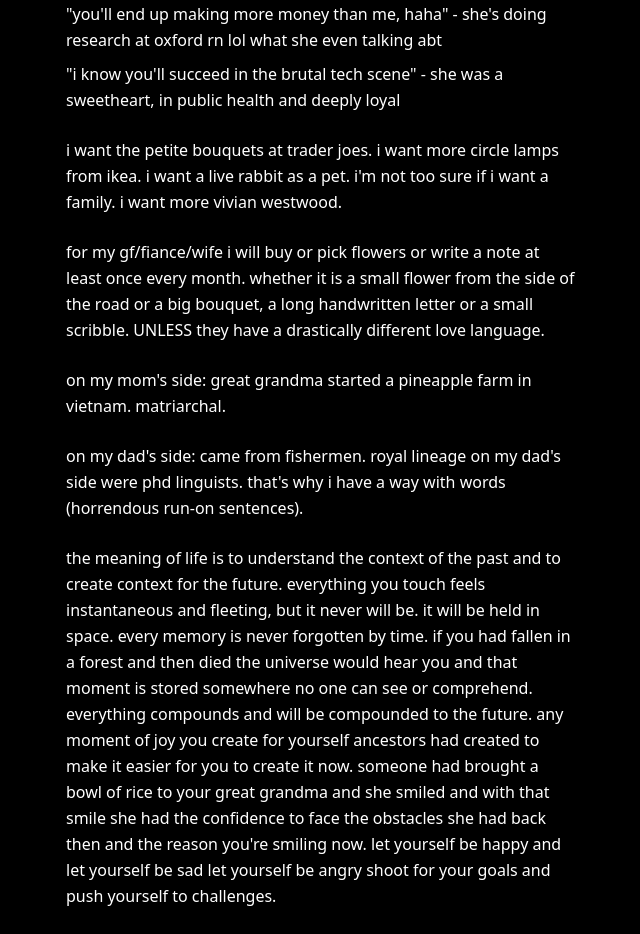
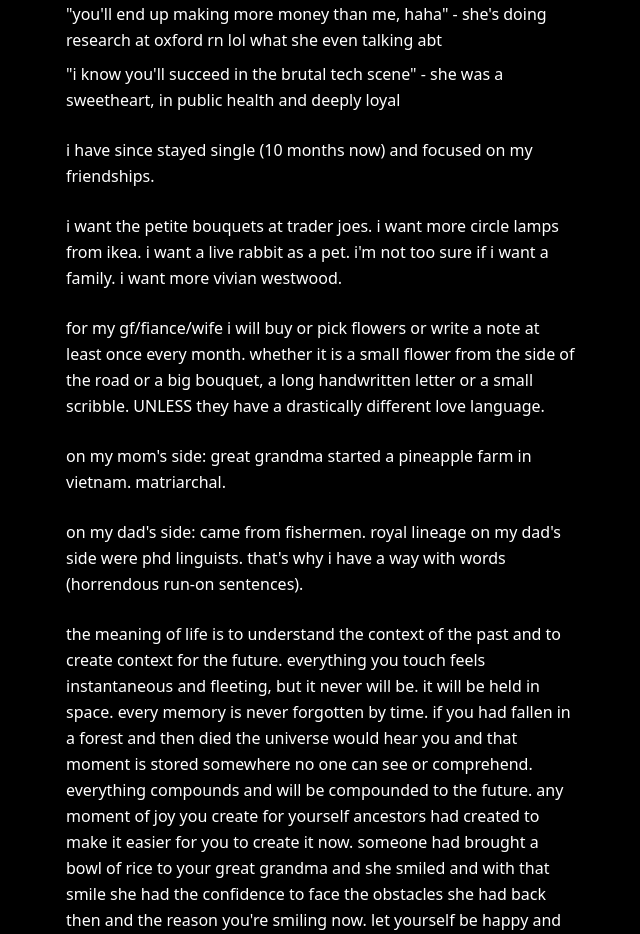
Before and after one commit to audgeviolin07/jiasimple, a Next.js app: page /about in a window 1280 px wide. Shown: the part 2460-3394 px from the top of the page, without its empty margins (464-1104 px from the left). Built offline with nearby package versions, Linux system fonts and the light colour scheme.

Commit message:
add personal reflection on relationships and friendships to about page

```diff
--- a/src/app/about/page.tsx
+++ b/src/app/about/page.tsx
@@ -70,6 +70,8 @@ export default function About() {
               <li>&quot;i know you&apos;ll succeed in the brutal tech scene&quot; - she was a sweetheart, in public health and deeply loyal</li>
             </ul>
 
+            <p>i have since stayed single (10 months now) and focused on my friendships. </p>
+
             <p>i want the petite bouquets at trader joes. i want more circle lamps from ikea. i want a live rabbit as a pet. i&apos;m not too sure if i want a family. i want more vivian westwood.</p>
 
             <p>for my gf/fiance/wife i will buy or pick flowers or write a note at least once every month. whether it is a small flower from the side of the road or a big bouquet, a long handwritten letter or a small scribble. UNLESS they have a drastically different love language.</p>
```
